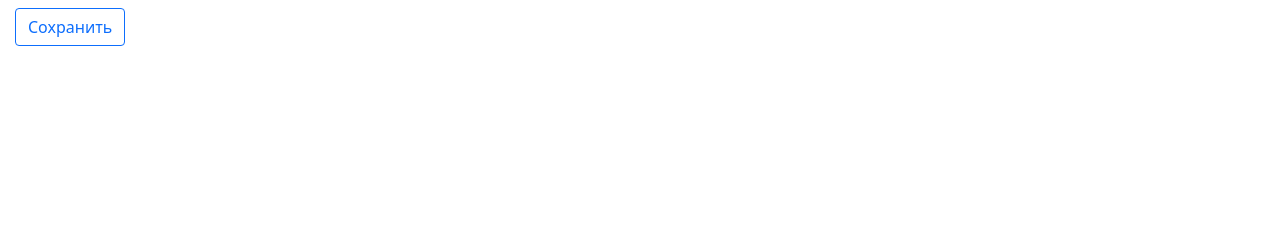
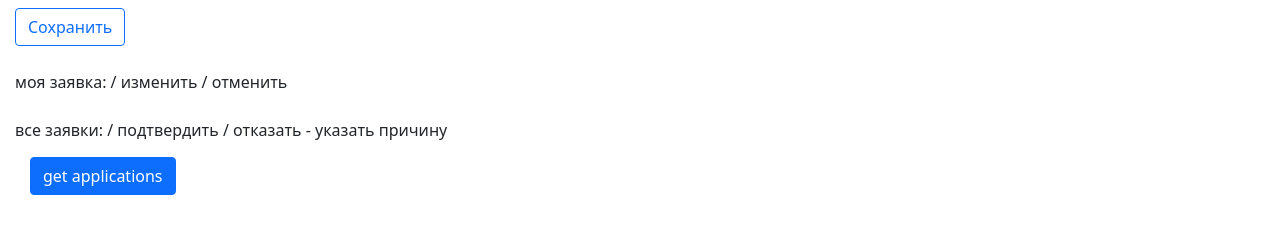
Before and after one commit to lunevs/my-blog, a React (Create React App) app: page /event/1 in a window 1280 px wide. Shown: the part 387-620 px from the top of the page. Built offline with nearby package versions, Linux system fonts and the light colour scheme; no server answers.

Commit message:
registration refactoring

```diff
--- /dev/null
+++ b/src/components/applicationsList.js
@@ -0,0 +1,24 @@
+import React from 'react';
+import { Button } from "react-bootstrap";
+import applicationService from '../services/applications'
+import {useParams} from "react-router-dom";
+
+const ApplicationsList = () => {
+
+    const id = useParams().id
+
+    const getApplications = async () => {
+        const row = await applicationService.getAll()
+        const f_row = row.filter(el => el.event.id === id)
+        console.log("original: ", row)
+        console.log("filtered: ", f_row)
+    }
+
+    return (
+        <div className='pageBody'>
+            <Button onClick={getApplications}>get applications</Button>
+        </div>
+    )
+}
+
+export default ApplicationsList
--- a/src/components/eventEdit.js
+++ b/src/components/eventEdit.js
@@ -2,6 +2,7 @@ import React, {useEffect, useState} from "react";
 import { useParams } from "react-router-dom";
 import { useSelector } from "react-redux";
 import { Button, Col, Form, Row } from "react-bootstrap";
+import ApplicationsList from "./applicationsList";
 
 const curDt = new Date()
 
@@ -141,6 +142,22 @@ const EventEdit = () => {
             <Button variant="outline-primary" type="submit">Сохранить</Button>
 
         </Form>
+        <br />
+
+        <div>
+            моя заявка: / изменить / отменить
+        </div>
+
+        <br />
+
+        <div>
+            все заявки: / подтвердить / отказать - указать причину
+            <ApplicationsList />
+        </div>
+
+
+
+
     </div>
 
     )
--- a/src/components/regevent.js
+++ b/src/components/regevent.js
@@ -51,13 +51,13 @@ const RegEvent = () => {
             startDate: event.target.startDate.value,
             endDate: event.target.endDate.value,
             user: user.id,
-            event: currentEvent.id,
+            eventId: currentEvent.id,
             roomId: event.target.bookedRoom.value,
             discountId: event.target.discount.value
         }
         console.log("request application = ", application)
         console.log('currentEvent 2', currentEvent)
-        //applicationService.create(application).then(response => {console.log(response)})
+        applicationService.create(application).then(response => {console.log(response)})
     }
 
     const changeStartDate = (event) => {
```
